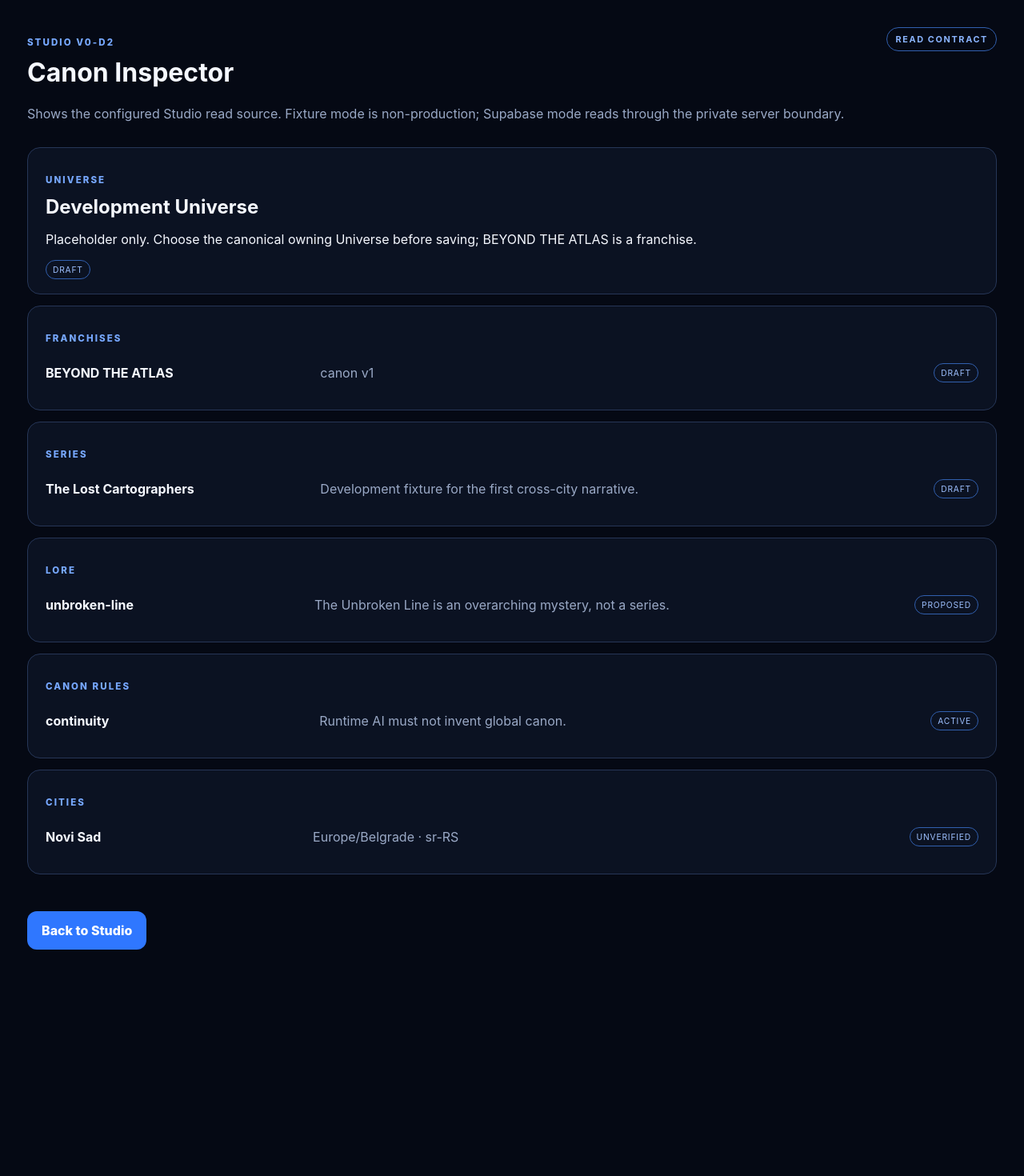
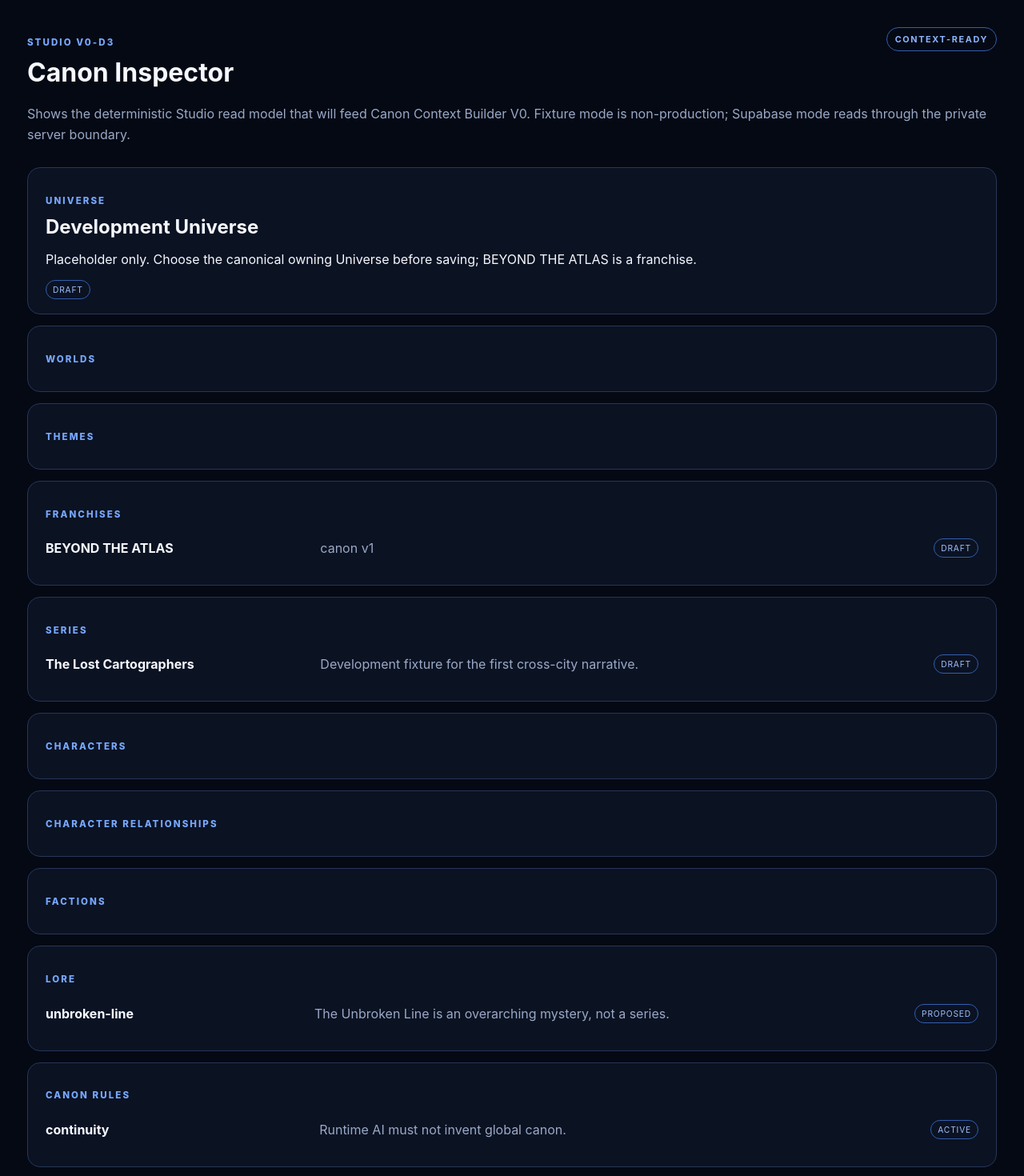
Before and after one commit to outland-compass/outland, a Next.js app in the folder apps/sideworld-studio/web/: page /studio/inspector in a window 1280 px wide. Shown: the top 1470 px of the page at 80% size. Before the commit the page ends 1221 px from the top, so only its background shows below. Built offline with nearby package versions, Linux system fonts and the light colour scheme.

Commit message:
feat(studio): make Canon Inspector context-ready

```diff
--- a/apps/sideworld-studio/web/app/studio/inspector/page.tsx
+++ b/apps/sideworld-studio/web/app/studio/inspector/page.tsx
@@ -13,14 +13,15 @@ export default async function CanonInspectorPage() {
     <main className="work">
       <header>
         <div>
-          <p className="eyebrow">Studio V0-D2</p>
+          <p className="eyebrow">Studio V0-D3</p>
           <h1>Canon Inspector</h1>
         </div>
-        <b>READ CONTRACT</b>
+        <b>CONTEXT-READY</b>
       </header>
 
       <p className="muted">
-        Shows the configured Studio read source. Fixture mode is non-production; Supabase mode reads through the private server boundary.
+        Shows the deterministic Studio read model that will feed Canon Context Builder V0.
+        Fixture mode is non-production; Supabase mode reads through the private server boundary.
       </p>
 
       <section className="inspector-stack">
@@ -29,6 +30,28 @@ export default async function CanonInspectorPage() {
           <h2>{model.universe.name}</h2>
           <p>{model.universe.description}</p>
           {badge(model.universe.status)}
+        </article>
+
+        <article className="panel">
+          <p className="eyebrow">Worlds</p>
+          {model.worlds.map((item) => (
+            <div className="row" key={item.id}>
+              <strong>{item.name}</strong>
+              <span>{item.summary ?? '—'}</span>
+              {badge(item.status)}
+            </div>
+          ))}
+        </article>
+
+        <article className="panel">
+          <p className="eyebrow">Themes</p>
+          {model.themes.map((item) => (
+            <div className="row" key={item.id}>
+              <strong>{item.name}</strong>
+              <span>{Object.keys(item.styleProfile).length ? JSON.stringify(item.styleProfile) : 'No style profile yet'}</span>
+              {badge(item.status)}
+            </div>
+          ))}
         </article>
 
         <article className="panel">
@@ -49,6 +72,39 @@ export default async function CanonInspectorPage() {
               <strong>{item.name}</strong>
               <span>{item.premise}</span>
               {badge(item.status)}
+            </div>
+          ))}
+        </article>
+
+        <article className="panel">
+          <p className="eyebrow">Characters</p>
+          {model.characters.map((item) => (
+            <div className="row" key={item.id}>
+              <strong>{item.displayName ?? item.name}</strong>
+              <span>{item.role ?? '—'} · {item.bio ?? 'No bio'}</span>
+              {badge(item.canonStatus)}
+            </div>
+          ))}
+        </article>
+
+        <article className="panel">
+          <p className="eyebrow">Character relationships</p>
+          {model.relationships.map((item) => (
+            <div className="row" key={item.id}>
+              <strong>{item.relationshipType}</strong>
+              <span>{item.characterAId} → {item.characterBId} · {item.description ?? '—'}</span>
+              {badge(item.canonStatus)}
+            </div>
+          ))}
+        </article>
+
+        <article className="panel">
+          <p className="eyebrow">Factions</p>
+          {model.factions.map((item) => (
+            <div className="row" key={item.id}>
+              <strong>{item.name}</strong>
+              <span>{item.description ?? item.factionType ?? '—'}</span>
+              {badge(item.canonStatus)}
             </div>
           ))}
         </article>
```
